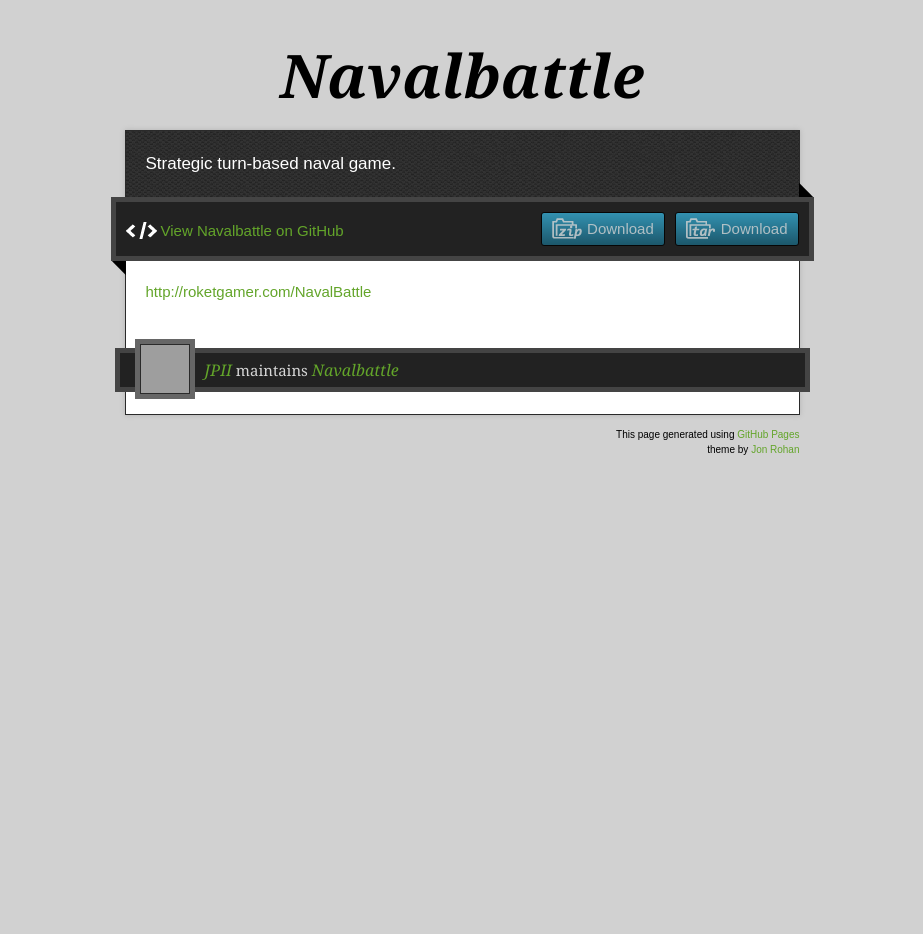
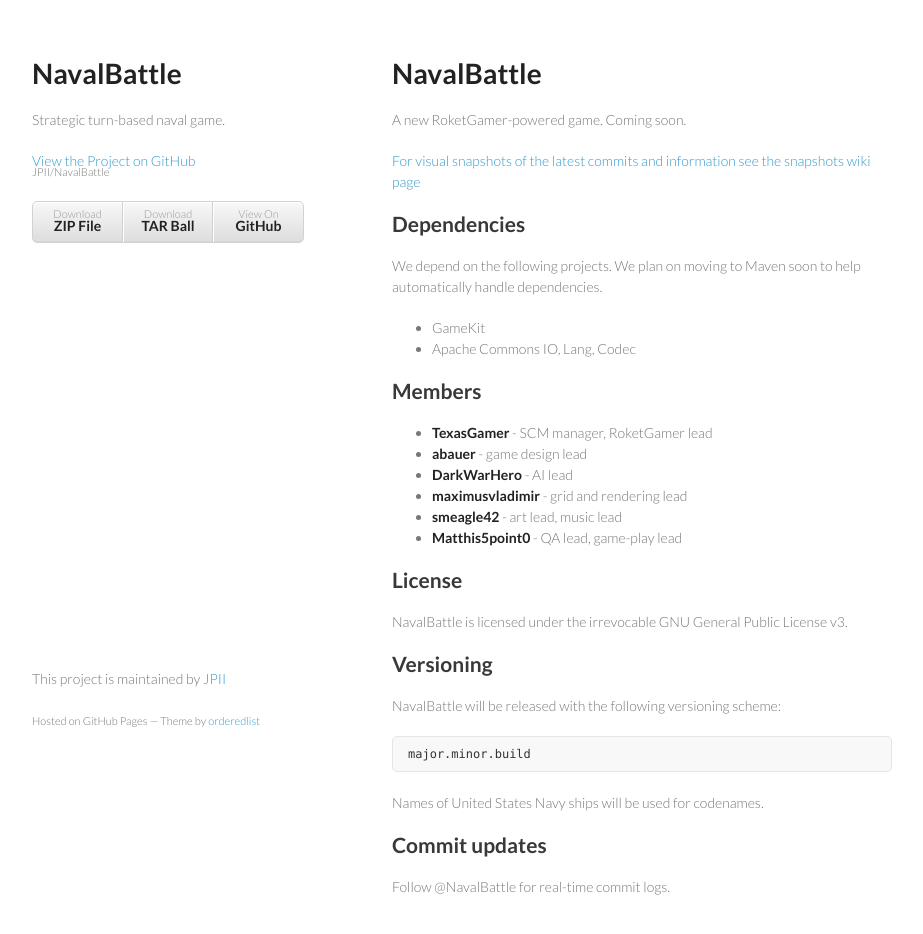
Before and after one commit to JPII/NavalBattle, a plain HTML site: page index.html in a window 1280 px wide. Shown: the whole page, without its empty margins (178-1101 px from the left). Before the commit the page ends 800 px from the top, so only its background shows below. Drawn offline with nearby package versions, Linux system fonts and the light colour scheme; grey boxes are pictures that could not be loaded.

Commit message:
Create gh-pages branch via GitHub

```diff
--- a/index.html
+++ b/index.html
@@ -1,62 +1,84 @@
 <!doctype html>
-<!-- The Time Machine GitHub pages theme was designed and developed by Jon Rohan, on Feb 7, 2012. -->
-<!-- Follow him for fun. http://twitter.com/jonrohan. Tail his code on http://github.com/jonrohan -->
 <html>
   <head>
     <meta charset="utf-8">
-  <meta http-equiv="X-UA-Compatible" content="IE=edge,chrome=1">
+    <meta http-equiv="X-UA-Compatible" content="chrome=1">
+    <title>NavalBattle by JPII</title>
 
-  <link rel="stylesheet" href="stylesheets/stylesheet.css" media="screen"/>
-  <link rel="stylesheet" href="stylesheets/pygment_trac.css"/>
-  <script type="text/javascript" src="https://ajax.googleapis.com/ajax/libs/jquery/1.7.1/jquery.min.js"></script>
-  <script type="text/javascript" src="javascripts/script.js"></script>
-
-  <title>Navalbattle</title>
-  <meta name="description" content="Strategic turn-based naval game.">
-
-  <meta name="viewport" content="width=device-width,initial-scale=1">
-
+    <link rel="stylesheet" href="stylesheets/styles.css">
+    <link rel="stylesheet" href="stylesheets/pygment_trac.css">
+    <meta name="viewport" content="width=device-width, initial-scale=1, user-scalable=no">
+    <!--[if lt IE 9]>
+    <script src="//html5shiv.googlecode.com/svn/trunk/html5.js"></script>
+    <![endif]-->
   </head>
-
   <body>
-
     <div class="wrapper">
       <header>
-      <h1 class="title">Navalbattle</h1>
-    </header>
-    <div id="container">
-      <p class="tagline">Strategic turn-based naval game.</p>
-      <div id="main" role="main">
-        <div class="download-bar">
-        <div class="inner">
-          <a href="https://github.com/JPII/NavalBattle/tarball/master" class="download-button tar"><span>Download</span></a>
-          <a href="https://github.com/JPII/NavalBattle/zipball/master" class="download-button zip"><span>Download</span></a>
-          <a href="https://github.com/JPII/NavalBattle" class="code">View Navalbattle on GitHub</a>
-        </div>
-        <span class="blc"></span><span class="trc"></span>
-        </div>
-        <article class="markdown-body">
-          <p><a href="http://roketgamer.com/NavalBattle">http://roketgamer.com/NavalBattle</a></p>
-        </article>
-      </div>
-    </div>
-    <footer>
-      <div class="owner">
-      <p><a href="https://github.com/JPII" class="avatar"><img src="https://secure.gravatar.com/avatar/5c0870d2baafbc43c5534e52a9c5a0f6?s=30&amp;d=https://a248.e.akamai.net/assets.github.com%2Fimages%2Fgravatars%2Fgravatar-user-420.png" width="48" height="48"/></a> <a href="https://github.com/JPII">JPII</a> maintains <a href="https://github.com/JPII/NavalBattle">Navalbattle</a></p>
+        <h1>NavalBattle</h1>
+        <p>Strategic turn-based naval game.</p>
+
+        <p class="view"><a href="https://github.com/JPII/NavalBattle">View the Project on GitHub <small>JPII/NavalBattle</small></a></p>
 
 
-      </div>
-      <div class="creds">
-        <small>This page generated using <a href="https://pages.github.com/">GitHub Pages</a><br/>theme by <a href="http://twitter.com/jonrohan/">Jon Rohan</a></small>
-      </div>
+        <ul>
+          <li><a href="https://github.com/JPII/NavalBattle/zipball/master">Download <strong>ZIP File</strong></a></li>
+          <li><a href="https://github.com/JPII/NavalBattle/tarball/master">Download <strong>TAR Ball</strong></a></li>
+          <li><a href="https://github.com/JPII/NavalBattle">View On <strong>GitHub</strong></a></li>
+        </ul>
+      </header>
+      <section>
+        <h1>NavalBattle</h1>
+
+<p>A new RoketGamer-powered game. Coming soon.</p>
+
+<p><a href="https://github.com/JPII/NavalBattle/wiki/Snapshots">For visual snapshots of the latest commits and information see the snapshots wiki page</a></p>
+
+<h2>Dependencies</h2>
+
+<p>We depend on the following projects. We plan on moving to Maven soon to help automatically handle dependencies.</p>
+
+<ul>
+<li>GameKit</li>
+<li>Apache Commons IO, Lang, Codec</li>
+</ul><h2>Members</h2>
+
+<ul>
+<li>
+<strong>TexasGamer</strong> - SCM manager, RoketGamer lead</li>
+<li>
+<strong>abauer</strong> - game design lead</li>
+<li>
+<strong>DarkWarHero</strong> - AI lead</li>
+<li>
+<strong>maximusvladimir</strong> - grid and rendering lead</li>
+<li>
+<strong>smeagle42</strong> - art lead, music lead</li>
+<li>
+<strong>Matthis5point0</strong> - QA lead, game-play lead</li>
+</ul><h2>License</h2>
+
+<p>NavalBattle is licensed under the irrevocable GNU General Public License v3.</p>
+
+<h2>Versioning</h2>
+
+<p>NavalBattle will be released with the following versioning scheme:</p>
+
+<pre><code>major.minor.build
+</code></pre>
+
+<p>Names of United States Navy ships will be used for codenames.</p>
+
+<h2>Commit updates</h2>
+
+<p>Follow @NavalBattle for real-time commit logs.</p>
+      </section>
+      <footer>
+        <p>This project is maintained by <a href="https://github.com/JPII">JPII</a></p>
+        <p><small>Hosted on GitHub Pages &mdash; Theme by <a href="https://github.com/orderedlist">orderedlist</a></small></p>
       </footer>
     </div>
-  <div class="current-section">
-    <a href="#top">Scroll to top</a>
-    <a href="https://github.com/JPII/NavalBattle/tarball/master" class="tar">tar</a><a href="https://github.com/JPII/NavalBattle/zipball/master" class="zip">zip</a><a href="" class="code">source code</a>
-    <p class="name"></p>
-  </div>
-
+    <script src="javascripts/scale.fix.js"></script>
 
   </body>
 </html>
--- /dev/null
+++ b/javascripts/scale.fix.js
@@ -0,0 +1,17 @@
+var metas = document.getElementsByTagName('meta');
+var i;
+if (navigator.userAgent.match(/iPhone/i)) {
+  for (i=0; i<metas.length; i++) {
+    if (metas[i].name == "viewport") {
+      metas[i].content = "width=device-width, minimum-scale=1.0, maximum-scale=1.0";
+    }
+  }
+  document.addEventListener("gesturestart", gestureStart, false);
+}
+function gestureStart() {
+  for (i=0; i<metas.length; i++) {
+    if (metas[i].name == "viewport") {
+      metas[i].content = "width=device-width, minimum-scale=0.25, maximum-scale=1.6";
+    }
+  }
+}
--- a/params.json
+++ b/params.json
@@ -1 +1 @@
-{"name":"Navalbattle","tagline":"Strategic turn-based naval game.","body":"[http://roketgamer.com/NavalBattle](http://roketgamer.com/NavalBattle)","google":"","note":"Don't delete this file! It's used internally to help with page regeneration."}
+{"name":"NavalBattle","tagline":"Strategic turn-based naval game.","body":"NavalBattle\r\n==========\r\n\r\nA new RoketGamer-powered game. Coming soon.\r\n\r\n[For visual snapshots of the latest commits and information see the snapshots wiki page](https://github.com/JPII/NavalBattle/wiki/Snapshots)\r\n\r\n## Dependencies\r\nWe depend on the following projects. We plan on moving to Maven soon to help automatically handle dependencies.\r\n* GameKit\r\n* Apache Commons IO, Lang, Codec\r\n\r\n## Members\r\n* **TexasGamer** - SCM manager, RoketGamer lead\r\n* **abauer** - game design lead\r\n* **DarkWarHero** - AI lead\r\n* **maximusvladimir** - grid and rendering lead\r\n* **smeagle42** - art lead, music lead\r\n* **Matthis5point0** - QA lead, game-play lead\r\n\r\n## License\r\nNavalBattle is licensed under the irrevocable GNU General Public License v3.\r\n\r\n## Versioning\r\nNavalBattle will be released with the following versioning scheme:\r\n    \r\n    major.minor.build\r\n\r\nNames of United States Navy ships will be used for codenames.\r\n\r\n## Commit updates\r\nFollow @NavalBattle for real-time commit logs.\r\n","google":"","note":"Don't delete this file! It's used internally to help with page regeneration."}
--- /dev/null
+++ b/stylesheets/styles.css
@@ -0,0 +1,255 @@
+@import url(https://fonts.googleapis.com/css?family=Lato:300italic,700italic,300,700);
+
+body {
+  padding:50px;
+  font:14px/1.5 Lato, "Helvetica Neue", Helvetica, Arial, sans-serif;
+  color:#777;
+  font-weight:300;
+}
+
+h1, h2, h3, h4, h5, h6 {
+  color:#222;
+  margin:0 0 20px;
+}
+
+p, ul, ol, table, pre, dl {
+  margin:0 0 20px;
+}
+
+h1, h2, h3 {
+  line-height:1.1;
+}
+
+h1 {
+  font-size:28px;
+}
+
+h2 {
+  color:#393939;
+}
+
+h3, h4, h5, h6 {
+  color:#494949;
+}
+
+a {
+  color:#39c;
+  font-weight:400;
+  text-decoration:none;
+}
+
+a small {
+  font-size:11px;
+  color:#777;
+  margin-top:-0.6em;
+  display:block;
+}
+
+.wrapper {
+  width:860px;
+  margin:0 auto;
+}
+
+blockquote {
+  border-left:1px solid #e5e5e5;
+  margin:0;
+  padding:0 0 0 20px;
+  font-style:italic;
+}
+
+code, pre {
+  font-family:Monaco, Bitstream Vera Sans Mono, Lucida Console, Terminal;
+  color:#333;
+  font-size:12px;
+}
+
+pre {
+  padding:8px 15px;
+  background: #f8f8f8;
+  border-radius:5px;
+  border:1px solid #e5e5e5;
+  overflow-x: auto;
+}
+
+table {
+  width:100%;
+  border-collapse:collapse;
+}
+
+th, td {
+  text-align:left;
+  padding:5px 10px;
+  border-bottom:1px solid #e5e5e5;
+}
+
+dt {
+  color:#444;
+  font-weight:700;
+}
+
+th {
+  color:#444;
+}
+
+img {
+  max-width:100%;
+}
+
+header {
+  width:270px;
+  float:left;
+  position:fixed;
+}
+
+header ul {
+  list-style:none;
+  height:40px;
+
+  padding:0;
+
+  background: #eee;
+  background: -moz-linear-gradient(top, #f8f8f8 0%, #dddddd 100%);
+  background: -webkit-gradient(linear, left top, left bottom, color-stop(0%,#f8f8f8), color-stop(100%,#dddddd));
+  background: -webkit-linear-gradient(top, #f8f8f8 0%,#dddddd 100%);
+  background: -o-linear-gradient(top, #f8f8f8 0%,#dddddd 100%);
+  background: -ms-linear-gradient(top, #f8f8f8 0%,#dddddd 100%);
+  background: linear-gradient(top, #f8f8f8 0%,#dddddd 100%);
+
+  border-radius:5px;
+  border:1px solid #d2d2d2;
+  box-shadow:inset #fff 0 1px 0, inset rgba(0,0,0,0.03) 0 -1px 0;
+  width:270px;
+}
+
+header li {
+  width:89px;
+  float:left;
+  border-right:1px solid #d2d2d2;
+  height:40px;
+}
+
+header ul a {
+  line-height:1;
+  font-size:11px;
+  color:#999;
+  display:block;
+  text-align:center;
+  padding-top:6px;
+  height:40px;
+}
+
+strong {
+  color:#222;
+  font-weight:700;
+}
+
+header ul li + li {
+  width:88px;
+  border-left:1px solid #fff;
+}
+
+header ul li + li + li {
+  border-right:none;
+  width:89px;
+}
+
+header ul a strong {
+  font-size:14px;
+  display:block;
+  color:#222;
+}
+
+section {
+  width:500px;
+  float:right;
+  padding-bottom:50px;
+}
+
+small {
+  font-size:11px;
+}
+
+hr {
+  border:0;
+  background:#e5e5e5;
+  height:1px;
+  margin:0 0 20px;
+}
+
+footer {
+  width:270px;
+  float:left;
+  position:fixed;
+  bottom:50px;
+}
+
+@media print, screen and (max-width: 960px) {
+
+  div.wrapper {
+    width:auto;
+    margin:0;
+  }
+
+  header, section, footer {
+    float:none;
+    position:static;
+    width:auto;
+  }
+
+  header {
+    padding-right:320px;
+  }
+
+  section {
+    border:1px solid #e5e5e5;
+    border-width:1px 0;
+    padding:20px 0;
+    margin:0 0 20px;
+  }
+
+  header a small {
+    display:inline;
+  }
+
+  header ul {
+    position:absolute;
+    right:50px;
+    top:52px;
+  }
+}
+
+@media print, screen and (max-width: 720px) {
+  body {
+    word-wrap:break-word;
+  }
+
+  header {
+    padding:0;
+  }
+
+  header ul, header p.view {
+    position:static;
+  }
+
+  pre, code {
+    word-wrap:normal;
+  }
+}
+
+@media print, screen and (max-width: 480px) {
+  body {
+    padding:15px;
+  }
+
+  header ul {
+    display:none;
+  }
+}
+
+@media print {
+  body {
+    padding:0.4in;
+    font-size:12pt;
+    color:#444;
+  }
+}
```
Lines whose indentation alone changed are shown as unchanged.
